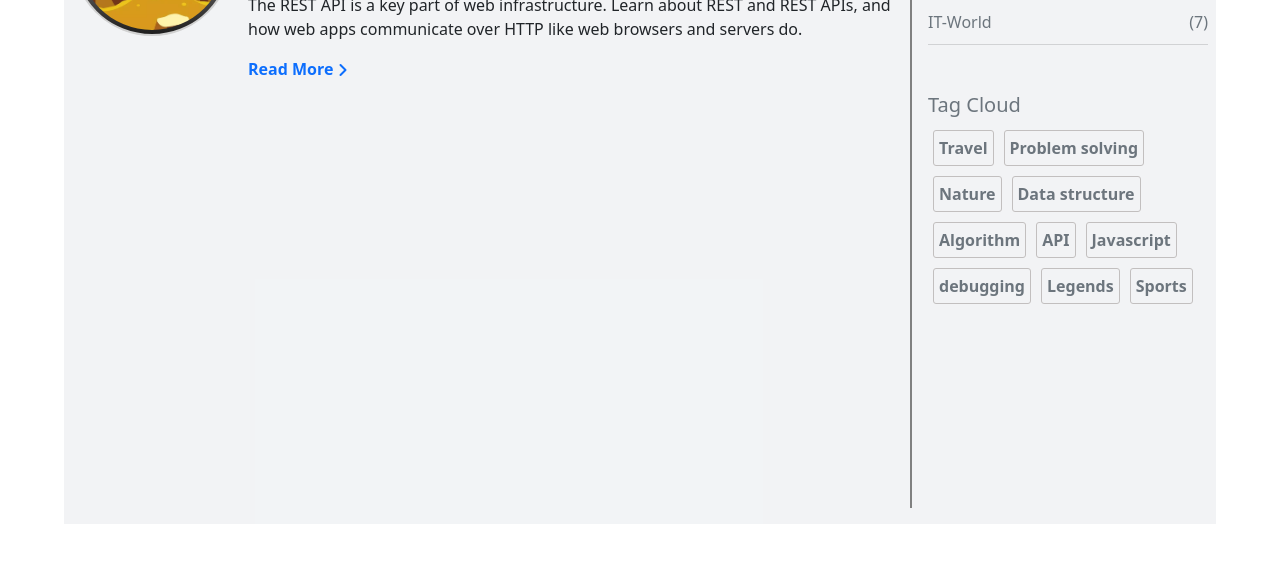
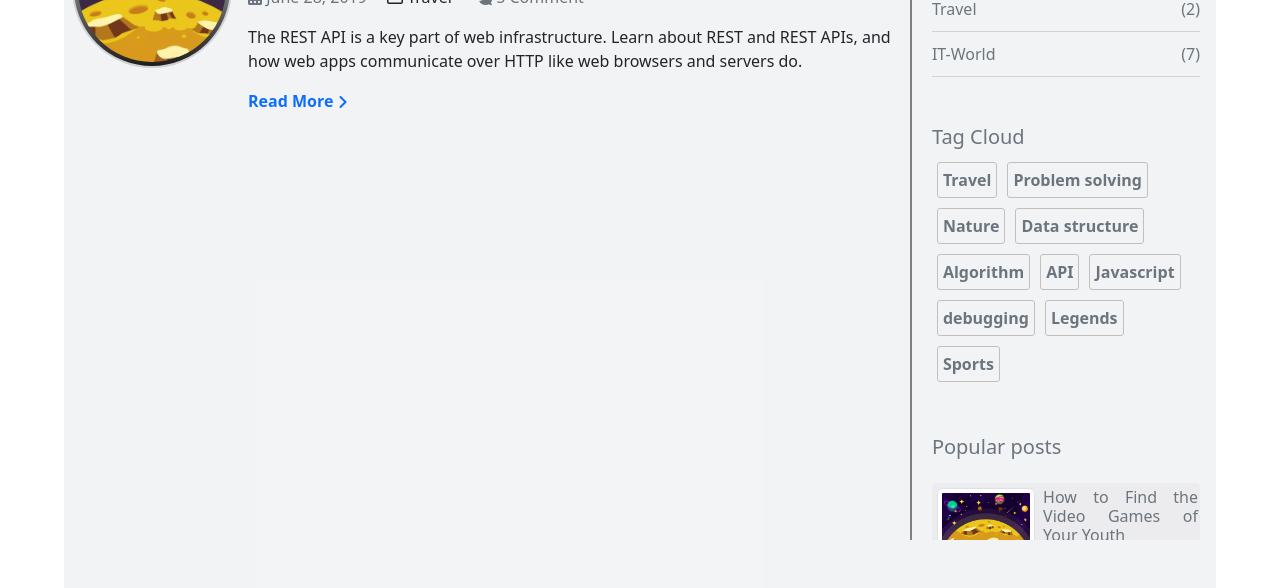
Before and after one commit to MohammadRakib1e18/blog-site, a plain HTML site: page index.html in a window 1280 px wide. Shown: the part 484-1072 px from the top of the page. Before the commit the page ends 1008 px from the top, so only its background shows below. Drawn offline with nearby package versions, Linux system fonts and the light colour scheme.

Commit message:
popular-posts section has been added

```diff
--- a/index.html
+++ b/index.html
@@ -94,7 +94,7 @@
         </nav>
 
         <h1 class="ms-3 fw-bold fs-1 recent-header my-3">Latest Posts</h1>
-        <main class="mx-auto px-2 mt-5 d-flex gap-3 p-3">
+        <main class="mx-auto px-2 mt-5 d-flex gap-3 p-5">
             <section class="post-bar">
                 <article class="d-md-flex mb-4 gap-3">
                     <img src="images/latest-post/recent1.webp" alt="" />
@@ -165,7 +165,7 @@
                     </div>
                 </article>
             </section>
-            <aside class="side-bar">
+            <aside class="side-bar px-1 pe-2">
                 <section>
                     <h5 class="text-muted">Catagories</h5>
                     <ul class="catagories list-unstyled text-secondary">
@@ -203,10 +203,31 @@
                     <h5 class="text-muted">Tag Cloud</h5>
                     <div class="tags fw-semibold text-muted">
                         <span>Travel</span><span>Problem solving</span
-                        ><span>Nature</span><span>Data structure</span><span>Algorithm</span
-                        ><span>API</span
-                            ><span>Javascript</span><span>debugging</span><span>Legends</span
-                        ><span>Sports</span>
+                        ><span>Nature</span><span>Data structure</span
+                        ><span>Algorithm</span><span>API</span
+                        ><span>Javascript</span><span>debugging</span
+                        ><span>Legends</span><span>Sports</span>
+                    </div>
+                </section>
+                <section class="popular-posts mt-5">
+                    <h5 class="text-muted mb-4">Popular posts</h5>
+                    <div class="popular-single-post d-flex gap-2 text-secondary">
+                        <img src="images/latest-post/recent1.webp" class="img-thumbnail" alt="" />
+                        <div>
+                            <h6 class="text-secondary">
+                                How to Find the Video Games of Your Youth
+                            </h6>
+                            <span><i class="fas fa-calendar-alt me-1"></i> March 15, 2018 </span>
+                        </div>
+                    </div>
+                    <div class="popular-single-post d-flex gap-2 mt-3 text-secondary">
+                        <img src="images/latest-post/recent1.webp" class="img-thumbnail" alt="" />
+                        <div>
+                            <h6 class="">
+                                How to Find the Video Games of Your Youth
+                            </h6>
+                            <span><i class="fas fa-calendar-alt me-1"></i> March 15, 2018 </span>
+                        </div>
                     </div>
                 </section>
             </aside>
--- a/style.css
+++ b/style.css
@@ -54,7 +54,7 @@ article img {
     margin-bottom: 3px;
 }
 
-.catagories li {
+.catagories li, .popular-single-post{
     margin-bottom: 10px;
     padding-bottom: 10px;
     border-bottom: 1px solid rgba(44, 43, 43, 0.164);
@@ -68,3 +68,20 @@ article img {
     border-radius: 3px;
     cursor: pointer;
 }
+
+.popular-posts img{
+    width: 45%;
+    height: 60px;
+    object-fit: cover;
+}
+.popular-posts span{
+    font-size:0.8rem;
+}
+
+.popular-single-post{
+    background-color: #d4d3d338;
+    padding: 5px;
+    padding-right: 2px;
+    text-align: justify;
+    border-radius: 5px;
+}
```
